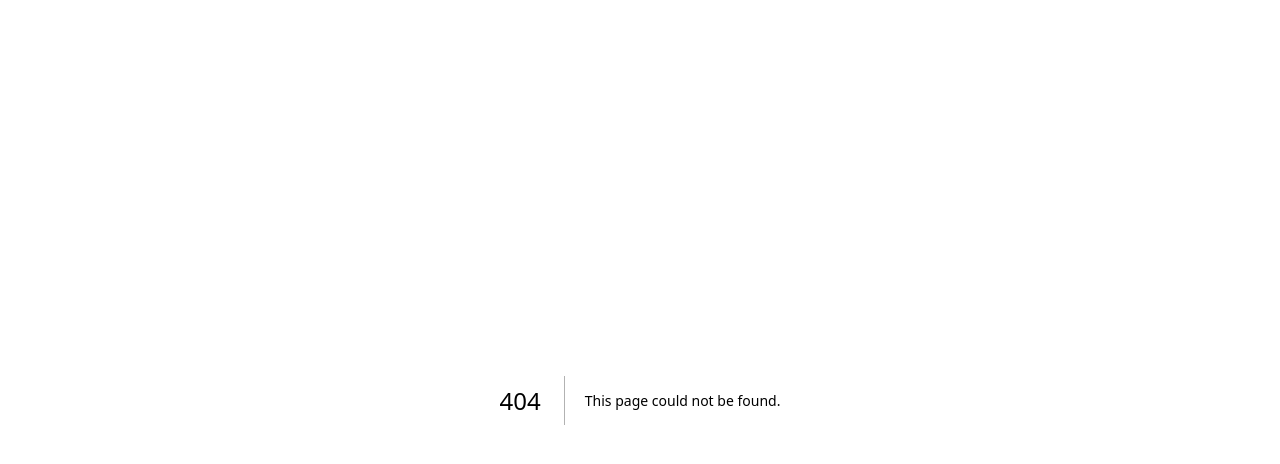
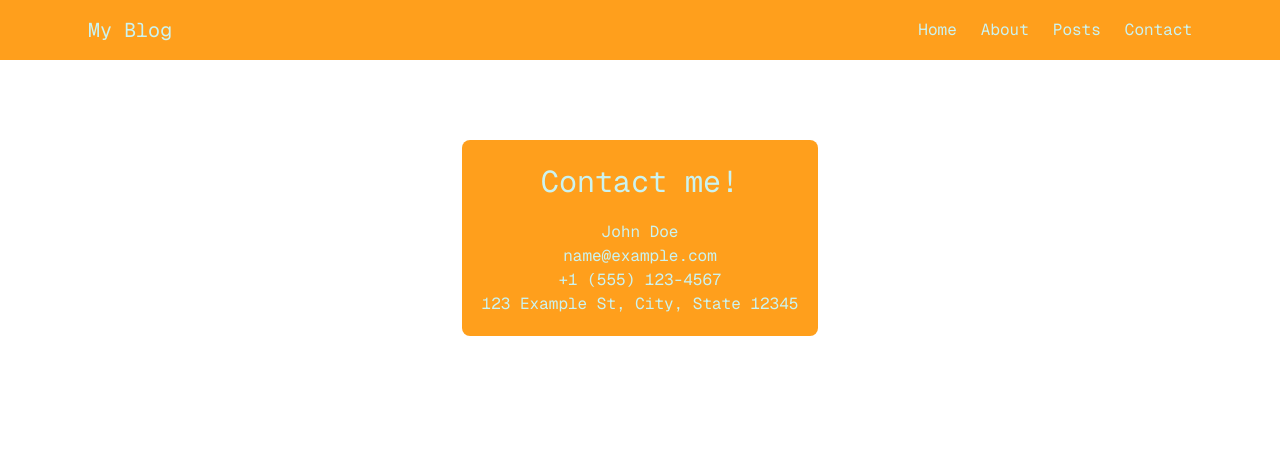
Before and after one commit to rb-sgv/blog, a Next.js app: page /contact in a window 1280 px wide. Before the commit this address had no page. Shown: the top 464 px of the page. Built offline with nearby package versions, Linux system fonts and the light colour scheme.

Commit message:
feat: added contact page

```diff
--- /dev/null
+++ b/app/_components/contact.tsx
@@ -0,0 +1,17 @@
+import React from 'react'
+
+function Contact() {
+  return (
+    <div className='bg-[#ff9f1c] rounded-lg m-1 flex justify-center w-fit ml-auto mr-auto mt-20 text-[#CBF3F0] text-center'>
+        <ul className='p-5'>
+            <li className='mt-1 mb-5 text-3xl'>Contact me!</li>
+            <li>John Doe</li>
+            <li>name@example.com</li>
+            <li>+1 (555) 123-4567</li>
+            <li>123 Example St, City, State 12345</li>
+        </ul>
+        </div>
+  )
+}
+
+export default Contact
--- /dev/null
+++ b/app/contact/page.tsx
@@ -0,0 +1,11 @@
+import Contact from "../_components/contact";
+import Header from "../_components/header";
+
+export default function Home() {
+  return (
+    <>
+        <Header />
+        <Contact />
+    </>
+  );
+}
```
